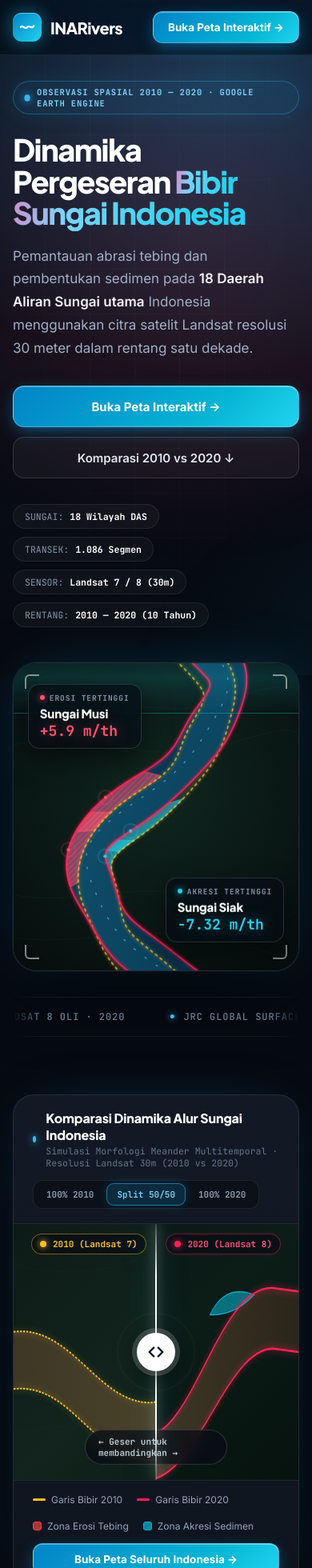
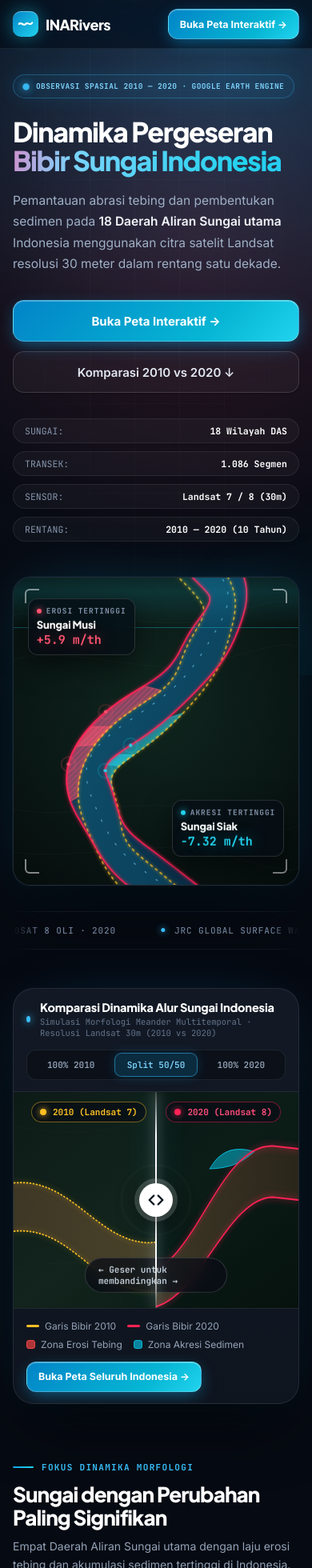
Before and after one commit to Gellael/rivers, a React (Vite) app: page / in a window 390 px wide. Shown: the top 1960 px of the page at 80% size. Built offline with nearby package versions, Linux system fonts and the light colour scheme.

Commit message:
responsive all device

```diff
--- a/src/App.css
+++ b/src/App.css
@@ -124,7 +124,7 @@ button:focus-visible, input:focus-visible, label:focus-within, [tabindex]:focus-
 .btn.hero-btn-primary.compact { height: 40px; padding: 0 18px; font-size: 13.5px; border-radius: 12px; }
 
 /* ============ HALAMAN PETA ============ */
-.app-root { width: 100%; height: 100vh; position: relative; overflow: hidden; background: var(--bg); }
+.app-root { width: 100%; height: 100vh; height: 100dvh; position: relative; overflow: hidden; background: var(--bg); }
 .map-container { position: absolute; inset: 52px 0 0 0; }
 .maplibregl-canvas { outline: none; }
 
@@ -446,6 +446,7 @@ button:focus-visible, input:focus-visible, label:focus-within, [tabindex]:focus-
 .dash {
   width: 100%;
   min-height: 100vh;
+  min-height: 100dvh;
   /* "clip" (bukan hidden) supaya header sticky tetap bekerja & tidak muncul scroll horizontal */
   overflow-x: clip;
   background: #060a12;
@@ -1034,7 +1035,35 @@ button:focus-visible, input:focus-visible, label:focus-within, [tabindex]:focus-
   display: flex; align-items: center; justify-content: space-between; flex-wrap: wrap; gap: 8px;
 }
 
-/* ============ RESPONSIF ============ */
+/* ============================================================
+ * RESPONSIF
+ * Breakpoint: 1600+ (layar lebar) · 1180 · 1100 · 1024 (tablet)
+ *             900 · 768 (ponsel/tablet kecil) · 640 · 480 · 360
+ * "Mode ponsel peta" = lebar ≤768 DAN tinggi >500 (potret).
+ * Ponsel landscape (tinggi ≤500) memakai panel samping.
+ * ============================================================ */
+
+/* ---------- Layar lebar ---------- */
+@media (min-width: 1600px) {
+  .dash-inner, .dash-nav-in { max-width: 1360px; }
+  .hero h1 { font-size: 68px; }
+  .hero p { font-size: 18px; max-width: 600px; }
+}
+
+/* Legenda naik sedikit agar tidak menabrak TimeBar di layar menengah */
+@media (max-width: 1180px) and (min-width: 769px) { .legend { bottom: 84px; } }
+/* Layar pendek (ponsel landscape): legenda disembunyikan */
+@media (max-height: 500px) { .legend { display: none; } }
+
+/* ---------- Topbar peta: mengecil bertahap ---------- */
+@media (max-width: 1180px) { .brand-sub { display: none; } }
+@media (max-width: 1100px) {
+  /* status jadi titik saja (teks disembunyikan) */
+  .status { font-size: 0; gap: 0; padding: 0 9px; }
+}
+@media (max-width: 900px) { .basemap-seg { display: none; } }
+
+/* ---------- Tablet (≤1024) ---------- */
 @media (max-width: 1024px) {
   .hero { grid-template-columns: 1fr; gap: 44px; padding-top: 48px; }
   .hv { max-width: 520px; margin: 0 auto; }
@@ -1043,7 +1072,10 @@ button:focus-visible, input:focus-visible, label:focus-within, [tabindex]:focus-
   .dash-grid2 { grid-template-columns: 1fr; }
   .stats-grid { grid-template-columns: repeat(2, 1fr); }
 }
+
+/* ---------- Ponsel & tablet kecil (≤768) ---------- */
 @media (max-width: 768px) {
+  /* dashboard */
   .dash-tagline-chip { display: none; }
   .featured-rivers-grid { grid-template-columns: 1fr; }
   .featured-river-card { min-height: 0; }
@@ -1052,7 +1084,65 @@ button:focus-visible, input:focus-visible, label:focus-within, [tabindex]:focus-
   .split-viewport { height: 320px; }
   .split-badge-2010, .split-badge-2020 { top: 12px; padding: 5px 10px; }
   .dash-block { margin-bottom: 64px; }
+  .ticker { margin-bottom: 48px; }
+
+  /* topbar peta */
+  .topbar { gap: 8px; padding: 0 10px; }
+  .btn-nav-action { display: none; }
+  .search { min-width: 0; max-width: none; }
+  .topbar-right { gap: 6px; }
 }
+
+/* ---------- Peta mode ponsel potret: sidebar jadi bottom-sheet ---------- */
+@media (max-width: 768px) and (min-height: 501px) {
+  .sidebar {
+    top: auto; left: 0; right: 0; bottom: 0; width: 100%;
+    height: 46vh; height: min(46dvh, 460px);
+    border-right: 0; border-top: 1px solid var(--glass-border);
+    border-radius: 22px 22px 0 0;
+    box-shadow: 0 -18px 44px rgba(0, 0, 0, 0.5);
+    padding-bottom: env(safe-area-inset-bottom);
+  }
+  .sidebar::before {
+    content: ""; position: absolute; top: 7px; left: 50%; width: 40px; height: 4px;
+    border-radius: 4px; background: rgba(255, 255, 255, 0.24); transform: translateX(-50%);
+  }
+  .tabs { padding-top: 12px; overflow-x: auto; }
+  .tabs button { white-space: nowrap; }
+  .sb-toggle { top: auto; bottom: calc(18px + env(safe-area-inset-bottom)); left: 12px; }
+
+  /* kontrol bawaan peta naik di atas sheet */
+  .with-sb .maplibregl-ctrl-bottom-left,
+  .with-sb .maplibregl-ctrl-bottom-right { bottom: 46vh; bottom: min(46dvh, 460px); left: 0; }
+  .with-sb .maplibregl-ctrl-bottom-left { left: 0; }
+
+  /* TimeBar pindah ke atas peta, bisa digeser horizontal */
+  .time-bar, .with-sb .time-bar {
+    top: 62px; bottom: auto; left: 10px; right: 10px; transform: none;
+    max-width: none; overflow-x: auto; justify-content: flex-start;
+    scrollbar-width: none;
+  }
+  .time-bar::-webkit-scrollbar { display: none; }
+  .time-btn { flex: 0 0 auto; height: 36px; padding: 0 12px; }
+  .maplibregl-ctrl-top-right { top: 56px !important; }
+
+  /* legenda: tampil kecil saat panel tertutup, disembunyikan saat panel terbuka */
+  .legend { bottom: calc(18px + env(safe-area-inset-bottom)); right: 10px; padding: 10px 12px; min-width: 0; }
+  .leg-item { font-size: 11px; padding: 2px 0; }
+  .with-sb .legend { display: none; }
+}
+
+/* ---------- Ponsel landscape (pendek): panel samping lebih sempit ---------- */
+@media (max-width: 768px) and (max-height: 500px) {
+  .sidebar { width: 280px; }
+  .with-sb .maplibregl-ctrl-bottom-left { left: 280px; }
+  .with-sb .time-bar { left: calc(50% + 140px); }
+  .time-btn { height: 30px; padding: 0 10px; font-size: 11px; }
+  .legend { display: none; }
+  .tab-body { padding: 12px; }
+}
+
+/* ---------- Ponsel (≤640) ---------- */
 @media (max-width: 640px) {
   .dash-nav-in { padding: 0 16px; }
   .dash-inner { padding: 0 16px 40px; }
@@ -1060,6 +1150,81 @@ button:focus-visible, input:focus-visible, label:focus-within, [tabindex]:focus-
   .stats-grid { grid-template-columns: 1fr; }
   .hero-actions { flex-direction: column; width: 100%; align-items: stretch; }
   .btn.hero-btn-primary, .btn.hero-btn-secondary { width: 100%; justify-content: center; }
+  .btn.hero-btn-primary.compact { width: auto; }
   .dash-nav .btn-asset { display: none; }
   .hv-chip.src, .hv-chip.year { display: none; }
+  .topbar .btn-asset { display: none; }
 }
+
+/* ---------- Ponsel kecil (≤480) ---------- */
+@media (max-width: 480px) {
+  .dash-nav-in { height: 60px; }
+  .dash-nav .brand { gap: 9px; }
+  .dash-nav .brand-name { font-size: 18px; }
+  .dash-logo-icon { width: 32px; height: 32px; border-radius: 10px; }
+  .btn.hero-btn-primary.compact { height: 38px; padding: 0 14px; font-size: 12.5px; }
+
+  .hero-tag { max-width: 100%; font-size: 9.5px; letter-spacing: 0.04em; line-height: 1.5; border-radius: 16px; padding: 7px 12px; }
+  .hero h1 { font-size: 34px; }
+  .hero p { font-size: 15.5px; }
+  .metric-pill { width: 100%; justify-content: space-between; }
+  .hv { border-radius: 22px; }
+  .hv-chip { padding: 8px 10px; border-radius: 12px; }
+  .hv-chip-name { font-size: 13px; }
+  .hv-chip-val { font-size: 15px; }
+
+  .split-header, .split-footer { padding: 14px 16px; }
+  .split-presets { width: 100%; }
+  .split-preset-btn { flex: 1; padding: 7px 4px; }
+  .split-viewport { height: 270px; }
+  .split-handle { width: 42px; height: 42px; }
+  .split-footer .btn { width: 100%; }
+  .split-legend-group { gap: 8px 14px; }
+  .split-river-name { font-size: 14.5px; }
+  .split-coords { font-size: 10.5px; }
+
+  .section-header-row { margin-bottom: 20px; }
+  .section-desc { font-size: 14px; }
+  .layer-card, .card, .stat-card { padding: 20px; }
+  .featured-river-card { padding: 20px 18px 16px; }
+  .stat-val { font-size: 34px; }
+  .rank-row2 { gap: 10px; padding: 10px 8px; }
+  .rank-rate { min-width: 66px; font-size: 12px; }
+  .card-head { flex-direction: column; }
+  .cta-card { padding: 28px 20px; border-radius: 22px; }
+  .ticker-item { font-size: 11px; }
+  .dash-footer { flex-direction: column; align-items: flex-start; }
+
+  /* sidebar/peta */
+  .brand-name { font-size: 15px; }
+  .detail-head h2 { font-size: 22px; }
+}
+
+@media (max-width: 360px) {
+  .dash-nav .brand-name { display: none; }
+  .hero h1 { font-size: 30px; }
+  .topbar .brand-name { font-size: 14px; }
+}
+
+/* ---------- Layar sentuh: target tap lebih besar ---------- */
+@media (pointer: coarse) {
+  .btn { min-height: 40px; }
+  .btn.sm { min-height: 34px; }
+  .chip { height: 36px; padding: 0 14px; }
+  .tabs button { padding: 16px 14px; }
+  .seg button { height: 34px; }
+  .search { height: 42px; }
+  .icon-btn { padding: 8px 12px; }
+  .river-row { padding-top: 14px; padding-bottom: 14px; }
+  .toggle-row { padding: 15px 0; }
+  .dash-pill { padding: 9px 14px; }
+  .split-preset-btn { padding: 9px 12px; }
+}
+
+/* ---------- Tanpa hover (layar sentuh): matikan efek yang menempel ---------- */
+@media (hover: none) {
+  .featured-river-card:hover, .layer-card:hover, .stat-card:hover,
+  .rank-row2:hover, .metric-pill:hover, .insight-item:hover, .btn:hover { transform: none; }
+  .river-row:hover { padding-left: 16px; }
+  .featured-river-card::after, .layer-card::after, .stat-card::after, .card::after { display: none; }
+}
--- a/src/App.tsx
+++ b/src/App.tsx
@@ -13,6 +13,18 @@ import { ALL_BASE_LAYERS, BASE_LAYERS, buildStyle, RIVERS } from "./constants";
 import { DashboardView } from "./components/dashboard/DashboardView";
 import { MapView } from "./components/map/MapView";
 import { AssetStatusModal } from "./components/common/AssetStatusModal";
+
+/** Ponsel potret → sidebar tampil sebagai bottom-sheet (harus sama dengan breakpoint di App.css) */
+const MOBILE_QUERY = "(max-width: 768px) and (min-height: 501px)";
+const isMobileLayout = () =>
+  typeof window !== "undefined" && window.matchMedia(MOBILE_QUERY).matches;
+
+/** Padding fitBounds: di ponsel ruang kosong ada di atas (TimeBar) dan bawah (sheet), bukan kiri. */
+function mapPadding(sidebarOpen: boolean, desktop: maplibregl.PaddingOptions): maplibregl.PaddingOptions {
+  if (!isMobileLayout()) return desktop;
+  const sheet = Math.min(window.innerHeight * 0.46, 460);
+  return { top: 130, bottom: sidebarOpen ? Math.round(sheet) + 30 : 90, left: 30, right: 30 };
+}
 
 export default function App() {
   const containerRef = useRef<HTMLDivElement | null>(null);
@@ -34,7 +46,8 @@ export default function App() {
   const [selIsland, setSelIsland] = useState("Semua");
   const [selRiver, setSelRiver] = useState<River | null>(null);
   const [tab, setTab] = useState<SidebarTab>("detail");
-  const [sidebarOpen, setSidebarOpen] = useState(true);
+  // Di ponsel panel dimulai tertutup agar peta langsung terlihat
+  const [sidebarOpen, setSidebarOpen] = useState(() => !isMobileLayout());
 
   const [showGeeTiles, setShowGeeTiles] = useState(true);
   const [showGee2010, setShowGee2010] = useState(true);
@@ -78,7 +91,7 @@ export default function App() {
     (river: River) => {
       const map = mapRef.current;
       if (!map) return;
-      const padding = { top: 80, bottom: 100, right: 60, left: sidebarOpen ? 360 : 60 };
+      const padding = mapPadding(sidebarOpen, { top: 80, bottom: 100, right: 60, left: sidebarOpen ? 360 : 60 });
       if (river.bounds) map.fitBounds(river.bounds, { padding, maxZoom: 13, duration: 1500 });
       else map.flyTo({ center: river.center, zoom: river.zoom || 11, duration: 1500 });
     },
@@ -333,7 +346,7 @@ export default function App() {
           setSearchQ("");
           setTab("rivers");
           mapRef.current?.fitBounds([[94.5, -11.5], [141.5, 6.5]], {
-            padding: { top: 60, bottom: 80, right: 40, left: sidebarOpen ? 360 : 40 },
+            padding: mapPadding(sidebarOpen, { top: 60, bottom: 80, right: 40, left: sidebarOpen ? 360 : 40 }),
             duration: 1200,
           });
         }}
```
